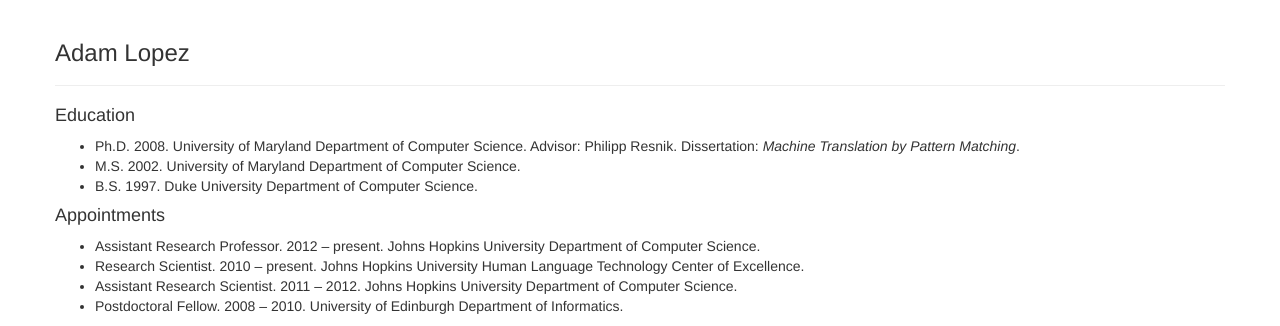
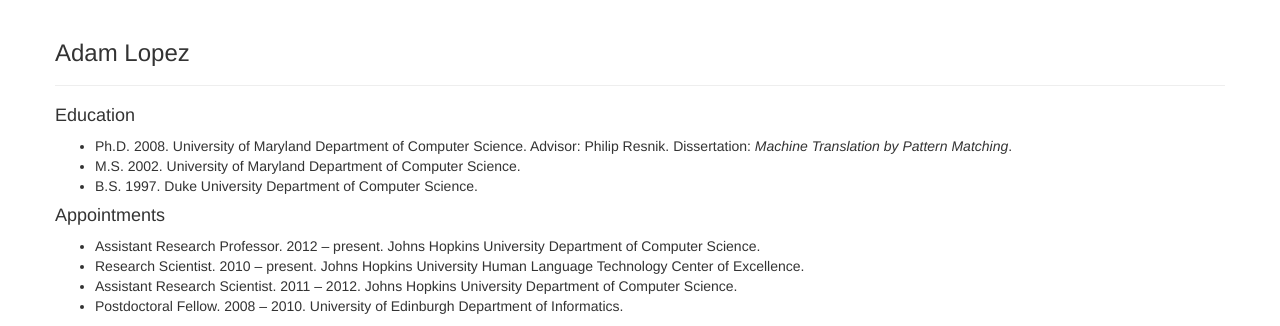
Before and after one commit to alopez/alopez.github.com, a Jekyll site: the page built from cv.html, in a window 1280 px wide and 900 px high. Shown: the top 326 px of the window. Built offline with Jekyll 4.4.1, drawn with Linux system fonts in a browser that asks for light colours.

Commit message:
Fix typo

```diff
--- a/_config.yml
+++ b/_config.yml
@@ -313,7 +313,7 @@
     doc-url: http://aclweb.org/anthology-new/P/P10/P10-4002.pdf
     venue: workshop
     abstract: >
-      We present <tt>cdec</tt>, an open source framework for decoding, aligning with, and
+      We present cdec, an open source framework for decoding, aligning with, and
       training a number of statistical machine
       translation models, including word-based
       models, phrase-based models, and models
--- a/cv.html
+++ b/cv.html
@@ -8,7 +8,7 @@
       -
         title: Ph.D
         year: 2008
-        detail: University of Maryland Department of Computer Science. Advisor&#58; Philipp Resnik. Dissertation&#58; <i>Machine Translation by Pattern Matching</i>
+        detail: University of Maryland Department of Computer Science. Advisor&#58; Philip Resnik. Dissertation&#58; <i>Machine Translation by Pattern Matching</i>
       -
         title: M.S
         year: 2002
```
